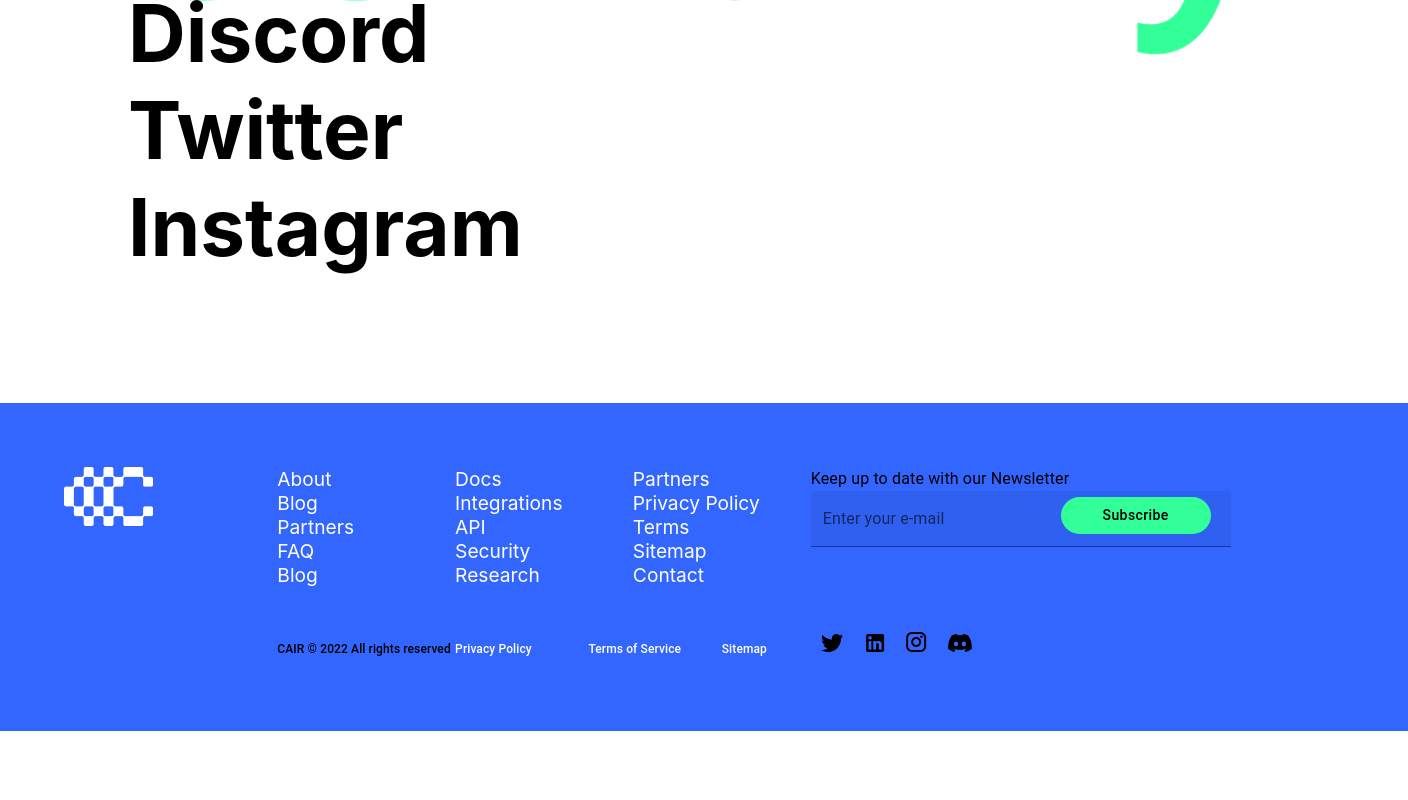
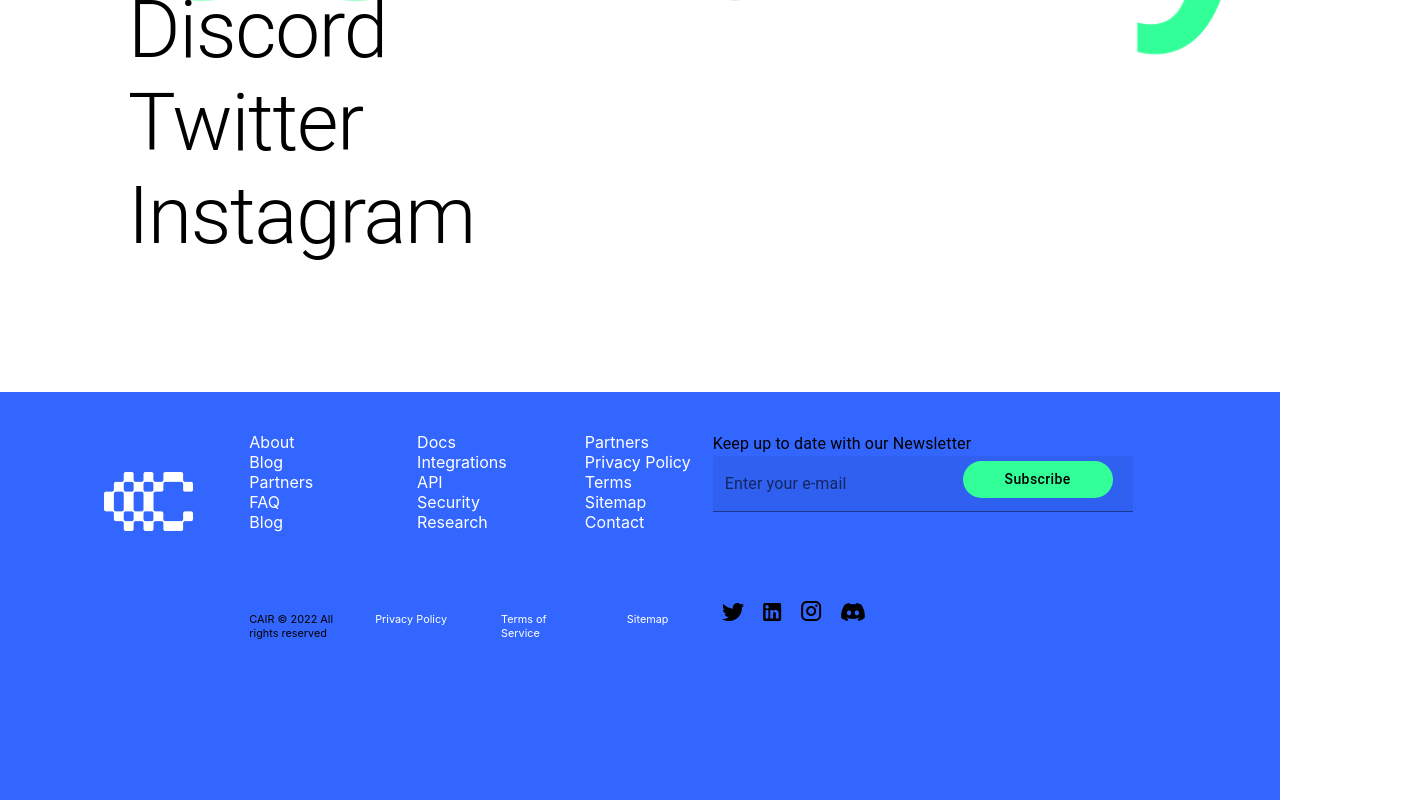
Before and after one commit to aparna124/React-responsive, a React (Create React App) app in the folder sample/: page / in a window 1280 px wide. Shown: the part 5898-6698 px from the top of the page, 1408 px wide, since content can reach past the window. Before the commit the page ends 6629 px from the top, so only its background shows below. Built offline with nearby package versions, Linux system fonts and the light colour scheme.

Commit message:
Done with footer

```diff
--- a/sample/src/components/footer/index.js
+++ b/sample/src/components/footer/index.js
@@ -9,109 +9,118 @@
 import Linkedin from '../../assets/linkedin.png';
 import Instagram from '../../assets/instagram.png';
 import Discord from '../../assets/discord.png';
-
-const theme = createTheme();
-
-theme.typography.h1 = {
-    fontSize: '2rem',
-    '@media (min-width:600px)': {
-      fontSize: '2.8rem',
-    },
-    [theme.breakpoints.up('md')]: {
-      fontSize: '5rem',
-    },
-  };
-
-  theme.typography.h7 = {
-      fontSize: '0.75rem',
-      '@media (min-width:600px)': {
-        fontSize: '1rem',
-      },
-      [theme.breakpoints.up('md')]: {
-        fontSize: '1.2rem',
-      },
-    };
+import Container from '@material-ui/core/Container';
+import Link from '@material-ui/core/Link';
 
 export const Footer = () => {
     return (
-        <div>
-            <div style={{ backgroundColor: '#3366FF', height: '100%', width: '100%', padding: '5%' }}>
-                <Grid container>
+       <footer>
+        <Box px={{xs: 3, sm: 10}} py={{xs: 5, sm: 10}} bgcolor='#3366FF' color='white'>
+            <Container maxWidth="lg">
+                <Grid container spacing={5}>
                     <Grid item xs={2}>
                         <img src={cairLogo} style={{ maxWidth: '100%', height: 'auto' }} />
                     </Grid>
-                    <Grid item xs={5} style={{ color: '#fff' }}>
-                        <div>
-                            <Grid container>
-                                <Grid item xs={4}>
-                                    <ThemeProvider theme={theme}>
-                                        <Typography variant='h7'>
-                                            <Box>About</Box>
-                                            <Box>Blog</Box>
-                                            <Box>Partners</Box>
-                                            <Box>FAQ</Box>
-                                            <Box>Blog</Box>
-                                        </Typography>
-                                    </ThemeProvider>
+
+                        <Grid tem xs={5}>
+                            <Grid container spacing={5}>
+                                <Grid item sx={12} sm={4}>
+                                    <Box>
+                                        <Link href='/' color='inherit'>About</Link>
+                                    </Box>
+                                    <Box>
+                                        <Link href='/' color='inherit'>Blog</Link>
+                                    </Box>
+                                    <Box>
+                                        <Link href='/' color='inherit'>Partners</Link>
+                                    </Box>
+                                    <Box>
+                                        <Link href='/' color='inherit'>FAQ</Link>
+                                    </Box>
+                                    <Box>
+                                        <Link href='/' color='inherit'>Blog</Link>
+                                    </Box>
                                 </Grid>
-                                <Grid item xs={4}>
-                                <ThemeProvider theme={theme}>
-                                    <Typography variant='h7'>
-                                        <Box>Docs</Box>
-                                        <Box>Integrations</Box>
-                                        <Box>API</Box>
-                                        <Box>Security</Box>
-                                        <Box>Research</Box>
-                                    </Typography>
-                                </ThemeProvider>
+                                <Grid item sx={12} sm={4}>
+                                    <Box>
+                                        <Link href='/' color='inherit'>Docs</Link>
+                                    </Box>
+                                    <Box>
+                                        <Link href='/' color='inherit'>Integrations</Link>
+                                    </Box>
+                                    <Box>
+                                        <Link href='/' color='inherit'>API</Link>
+                                    </Box>
+                                    <Box>
+                                        <Link href='/' color='inherit'>Security</Link>
+                                    </Box>
+                                    <Box>
+                                        <Link href='/' color='inherit'>Research</Link>
+                                    </Box>
                                 </Grid>
-                                <Grid item xs={4}>
-                                <ThemeProvider theme={theme}>
-                                    <Typography variant='h7'>
-                                        <Box>Partners</Box>
-                                        <Box>Privacy Policy</Box>
-                                        <Box>Terms</Box>
-                                        <Box>Sitemap</Box>
-                                        <Box>Contact</Box>
-                                    </Typography>
-                                </ThemeProvider>
+                                <Grid item sx={12} sm={4}>
+                                    <Box>
+                                        <Link href='/' color='inherit'>Partners</Link>
+                                    </Box>
+                                    <Box>
+                                        <Link href='/' color='inherit'>Privacy Policy</Link>
+                                    </Box>
+                                    <Box>
+                                        <Link href='/' color='inherit'>Terms</Link>
+                                    </Box>
+                                    <Box>
+                                        <Link href='/' color='inherit'>Sitemap</Link>
+                                    </Box>
+                                    <Box>
+                                        <Link href='/' color='inherit'>Contact</Link>
+                                    </Box>
                                 </Grid>
                             </Grid>
-                        </div>
-                        <div style={{ paddingTop: '10%' }}>
-                            <Grid container>
-                                <Grid item xs={4} style={{ color: 'black', }}>
-                                    <Typography style={{ fontSize: '12px', fontWeight: "500" }}>CAIR © 2022 All rights reserved</Typography>
+                            <Box py={{xs: 5, sm: 10}} fontSize='0.85vw'>
+                                <Grid container spacing={5} >
+                                    <Grid item xs={3} color = 'black' >
+                                        <Box>
+                                            CAIR © 2022 All rights reserved
+                                        </Box>
                                     </Grid>
                                     <Grid item xs={3}>
-                                    <Typography style={{ fontSize: '12px', fontWeight: "500" }}>Privacy Policy</Typography>
+                                        <Box>
+                                            <Link href='/' color='inherit'>Privacy Policy</Link>
+                                        </Box>
                                     </Grid>
                                     <Grid item xs={3}>
-                                    <Typography style={{ fontSize: '12px', fontWeight: "500" }}>Terms of Service</Typography>
+                                        <Box>
+                                            <Link href='/' color='inherit'>Terms of Service</Link>
+                                        </Box>
                                     </Grid>
-                                <Grid item xs={2}>
-                                    <Typography style={{ fontSize: '12px', fontWeight: "500" }}>Sitemap</Typography>
+                                    <Grid item xs={3}>
+                                        <Box>
+                                            <Link href='/' color='inherit'>Sitemap</Link>
+                                        </Box>
                                     </Grid>
                                 </Grid>
-                        </div>
+                            </Box>
+                        </Grid>
+                        <Grid tem xs={5} >
+                            <Box sx={12} sm={4}>
+                                <Typography color='black'>Keep up to date with our Newsletter</Typography>
+                                <TextField id="filled-basic" label="Enter your e-mail" variant="filled" style={{ width: '420px', borderRadius: '50px' }} />
+                                <Button type="submit" style={{ marginLeft: '-170px', marginTop: '1.2%', backgroundColor: '#33FF99', textTransform: 'none', color: 'black', width: '150px', borderRadius: '50px' }}>Subscribe</Button>
+                            </Box>
+                            <Box py={{xs: 5, sm: 10}}>
+                                <img src={Twitter} style={{ padding: '2%' }} />
+                                <img src={Linkedin} style={{ padding: '2%' }} />
+                                <img src={Instagram} style={{ padding: '2%' }} />
+                                <img src={Discord} style={{ padding: '2%' }} />
+                            </Box>
+                        </Grid>
 
                     </Grid>
-                    <Grid item xs={5}>
-                        <div>
-                            <Typography>Keep up to date with our Newsletter</Typography>
-                            <TextField id="filled-basic" label="Enter your e-mail" variant="filled" style={{ width: '420px', borderRadius: '50px' }} />
-                            <Button type="submit" style={{ marginLeft: '-170px', marginTop: '1.2%', backgroundColor: '#33FF99', textTransform: 'none', color: 'black', width: '150px', borderRadius: '50px' }}>Subscribe</Button>
-                        </div>
-                        <div style={{ paddingTop: '14%'}}>
-                         <img src={Twitter} style={{padding: '2%'}}/>
-                         <img src={Linkedin} style={{padding: '2%'}}/>
-                         <img src={Instagram} style={{padding: '2%'}}/>
-                         <img src={Discord} style={{padding: '2%'}}/>
-                        </div>
-                    </Grid>
-                </Grid>
-            </div>
-        </div>
+
+            </Container>
+
+         </Box>
+       </footer>
 
     )
 }
```
Lines whose indentation alone changed are shown as unchanged.
